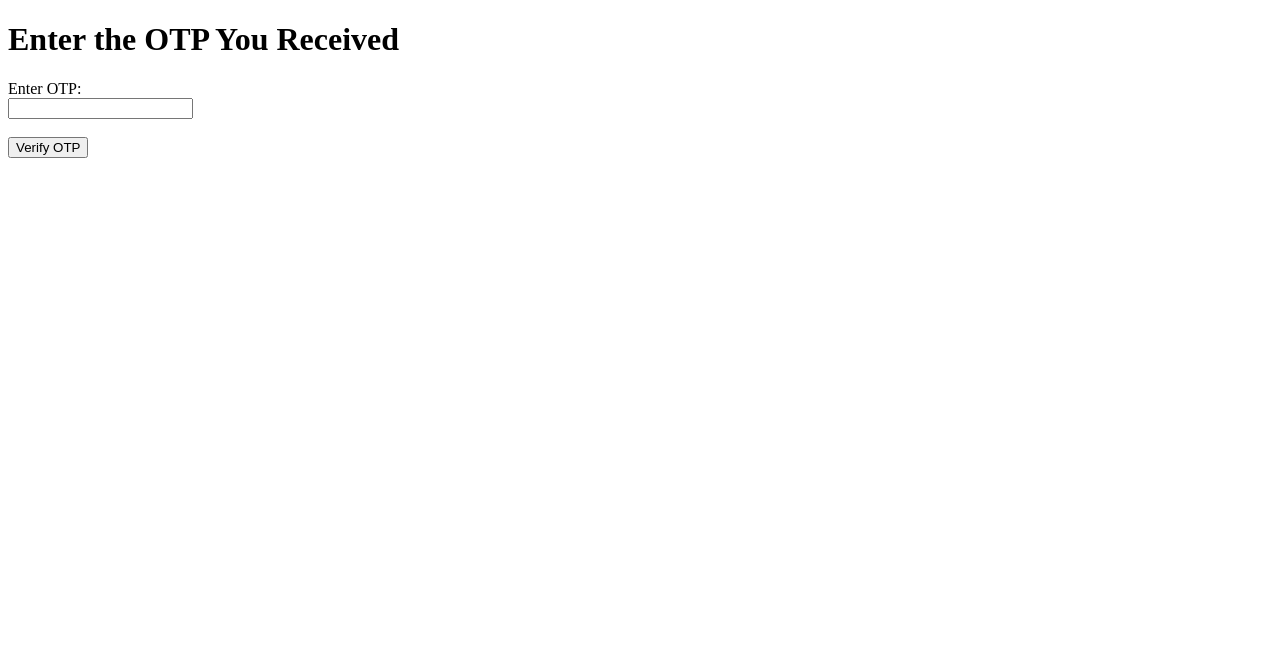
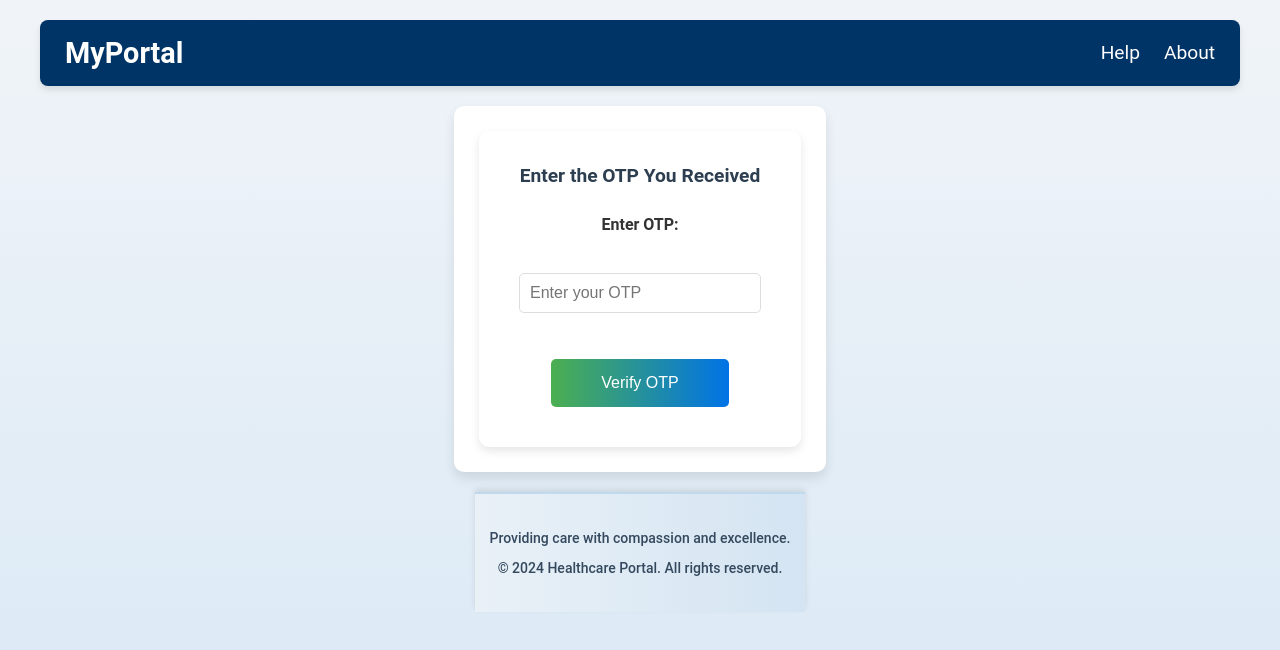
Before and after one commit to onlyCasual-1o1/mail, a website: page verify.html in a window 1280 px wide. Drawn offline with Linux system fonts and the light colour scheme.

Commit message:
Update verify.html

```diff
--- a/verify.html
+++ b/verify.html
@@ -1,16 +1,33 @@
+
 <!DOCTYPE html>
 <html lang="en">
 <head>
     <meta charset="UTF-8">
     <meta name="viewport" content="width=device-width, initial-scale=1.0">
-    <title>Verify OTP</title>
+    <title>OTP Verification</title>
+    <link rel="stylesheet" href="/verify.css">
 </head>
 <body>
-    <h1>Enter the OTP You Received</h1>
-    <form action="/verify-otp" method="post">
-        <label for="otp">Enter OTP:</label><br>
-        <input type="text" id="otp" name="otp" required><br><br>
-        <input type="submit" value="Verify OTP">
-    </form>
-</body>
-</html>
+    <header>
+        <div class="logo">MyPortal</div>
+        <nav>
+            <a href="#">Help</a>
+            <a href="#">About</a>
+        </nav>
+    </header>
+
+    <main>
+        <div class="form-container">
+            <h1 style="color:#2c3e50;">Enter the OTP You Received</h1>
+            <form action="/verify-otp" method="post">
+                <label for="otp">Enter OTP:</label><br>
+                <input type="text" id="otp" name="otp" placeholder="Enter your OTP" required><br><br>
+                <input type="submit" value="Verify OTP">
+            </form>
+        </div>
+    </main>
+
+    <footer>
+        <p>Providing care with compassion and excellence.</p>
+        <p>&copy; 2024 Healthcare Portal. All rights reserved.</p>
+    </footer>
```
